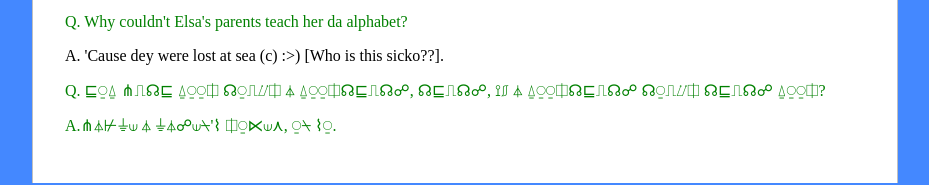
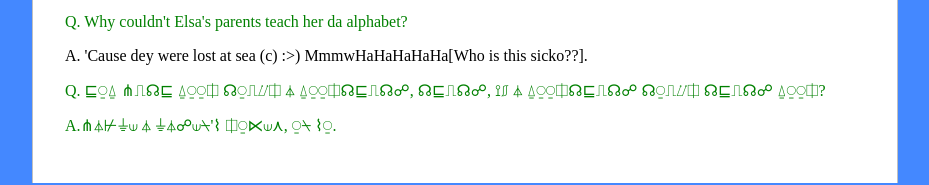
Before and after one commit to kramernews/Kramer-News, a plain HTML site: page faq's.html in a window 1280 px wide. Shown: the part 383-568 px from the top of the page, without its empty margins (175-1104 px from the left). Drawn offline with Linux system fonts and the light colour scheme.

Commit message:
Update faq's.html

```diff
--- a/faq's.html
+++ b/faq's.html
@@ -18,7 +18,7 @@
 <p1>Q. Do you awwow thwee-yee-olds to wite articles fo you?</p1>
 <p>A. In a matter of days we will be three-year-old compatible.</p>
 <p1>Q. Why couldn't Elsa's parents teach her da alphabet?</p1>
-<p>A. 'Cause dey were lost at sea (c) :>) [Who is this sicko??].</p>
+<p>A. 'Cause dey were lost at sea (c) :>) MmmwHaHaHaHaHa[Who is this sicko??].</p>
 <p1>Q. ⊑⍜⍙ ⋔⎍☊⊑ ⍙⍜⍜⎅ ☊⍜⎍⌰⎅ ⏃ ⍙⍜⍜⎅☊⊑⎍☊☍, ☊⊑⎍☊☍, ⟟⎎ ⏃ ⍙⍜⍜⎅☊⊑⎍☊☍ ☊⍜⎍⌰⎅ ☊⊑⎍☊☍ ⍙⍜⍜⎅?</p>
 <p2>A.⋔⏃⊬⏚⟒ ⏃ ⏚⏃☍⟒⍀'⌇ ⎅⍜⋉⟒⋏, ⍜⍀ ⌇⍜.</p>
 </div>
```
